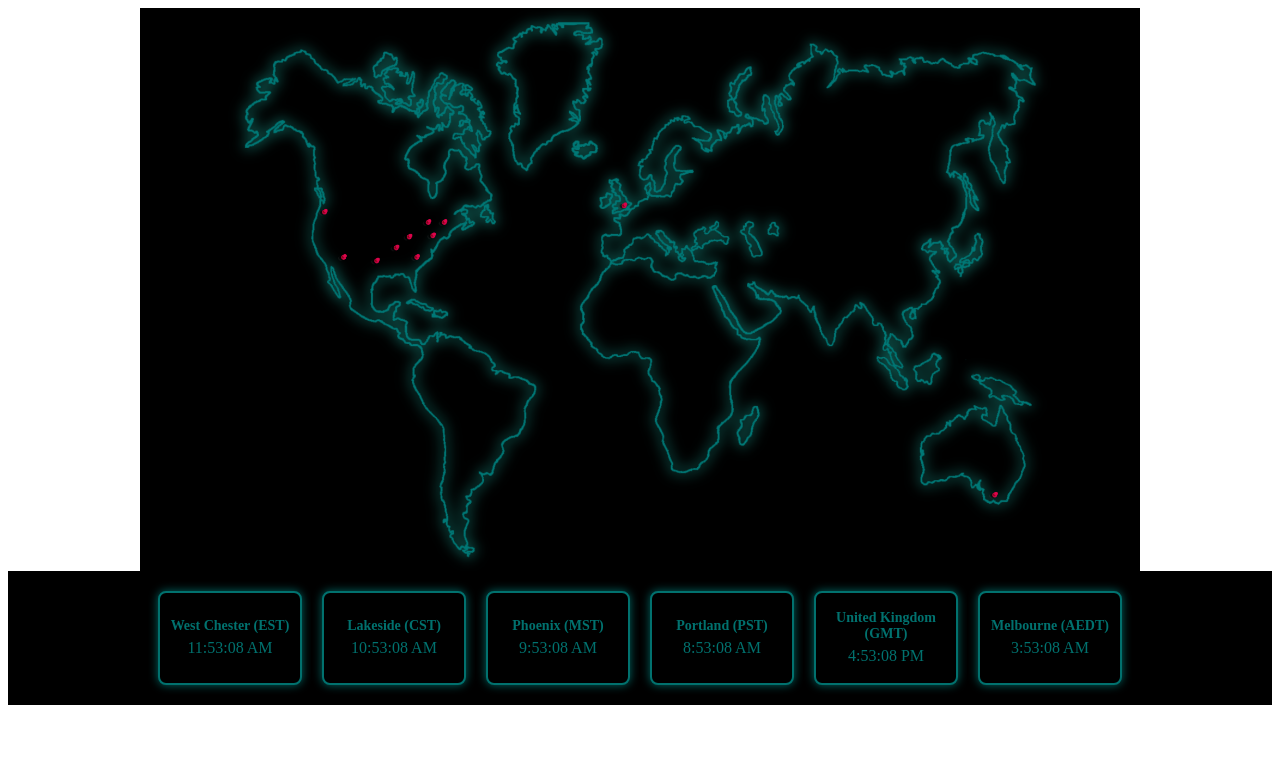
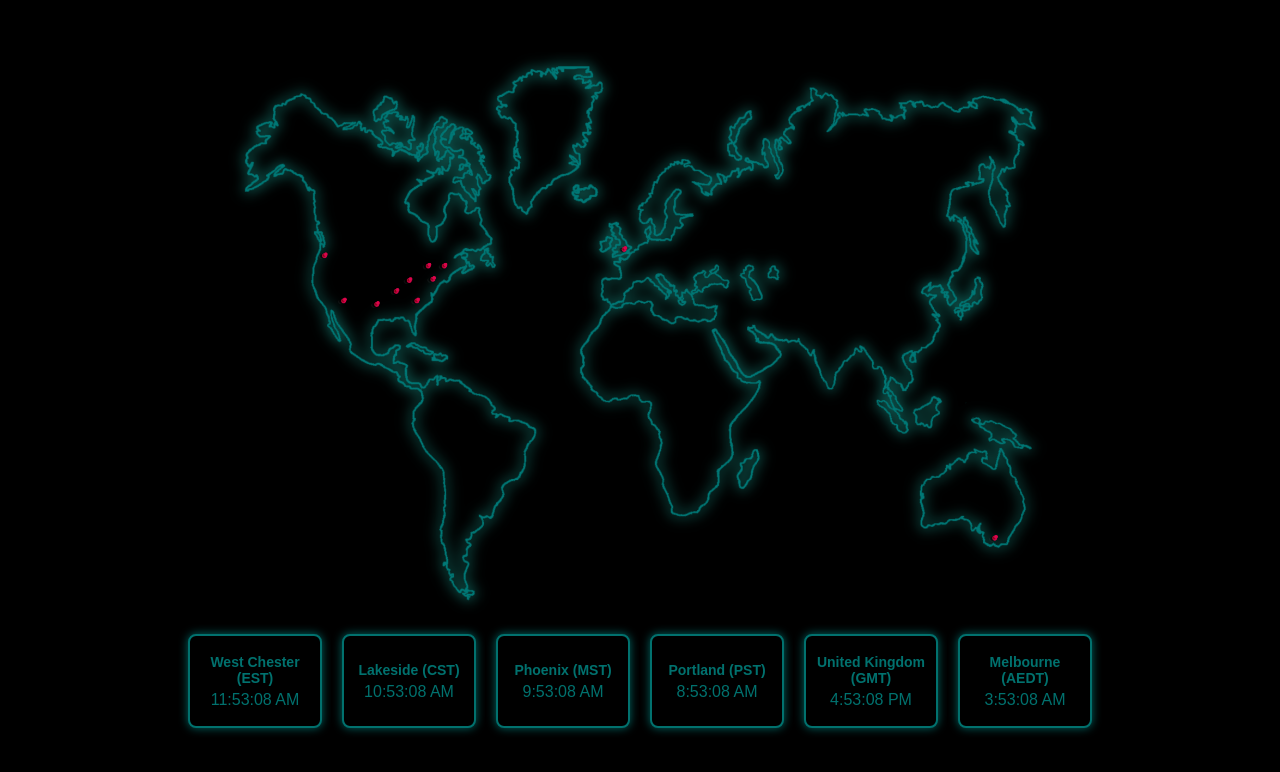
Before and after one commit to ngio14/ejg923mvoJ92jIA92jmnv92W2jwo, a plain HTML site: page index.html in a window 1280 px wide. Drawn offline with Linux system fonts and the light colour scheme.

Commit message:
Add files via upload

```diff
--- a/index.html
+++ b/index.html
@@ -6,66 +6,84 @@
     <meta name="viewport" content="width=device-width, initial-scale=1.0">
     <title>Time Zone Clocks</title>
     <style>
-
-	.logo {
-    		display: block;          /* Ensures the image is treated as a block-level element */
-    		margin: 0 auto 0px;        	/* Centers the image and adds space below it */
-    		max-width: 2000px;        /* Set maximum width to make the image responsive */
-    		height: auto;            /* Maintains the image's aspect ratio */
-		padding: 0;
-		background-color: #000;
-	      }
-
-        body p {
-            background-color: #000; /* Black background */
-	    font-family: Arial, sans-serif;
+        /* Resetting default styles and ensuring full height */
+        html, body {
+            margin: 0;
+            padding: 0;
+            height: 100%;
             display: flex;
+            flex-direction: column;
             justify-content: center;
             align-items: center;
-            height: 100vh;
-            margin: 0;
-	    padding: 0;
+            background-color: #000;
+            font-family: Arial, sans-serif;
+        }
 
-            overflow-x: hidden; /* Prevent body horizontal scroll */
+        /* Styling for logo image */
+        .logo {
+            display: block;
+            margin: 0 auto;
+            max-width: 100%;
+            height: auto;
+            background-color: #000;
+            padding: 0;
         }
-        .clock-container  {
-	    background-color: #000;
-	    display: flex;
-            flex-direction: row;
+
+        /* Styling for the clock container */
+        .clock-container {
+            display: flex;
+            flex-wrap: wrap;  /* Allow clocks to wrap if the screen is too small */
             justify-content: center;
             align-items: center;
             gap: 20px;
-            flex-wrap: nowrap; /* Prevent wrapping to a new row */
-            overflow-x: auto; /* Enable horizontal scrolling if needed */
             padding: 20px;
+            overflow-x: auto;  /* Enable horizontal scroll if necessary */
         }
+
+        /* Styling for individual clocks */
         .clock {
-            background: #000; /* Black background */
+            background: #000;
             border: 2px solid #01716E; /* Royal neon blue */
             border-radius: 8px;
             padding: 5px;
             text-align: center;
             box-shadow: 0px 0px 10px rgba(1, 113, 110, 0.9); /* cyan blue glow */
-            width: 130px; /* Fixed width */
-            height: 80px; /* Fixed height */
+            width: 120px;  /* Adjust width to be more responsive */
+            height: 80px;
             display: flex;
             flex-direction: column;
             justify-content: center;
             align-items: center;
         }
+
+        /* Clock header styling */
         .clock h2 {
             margin: 0 0 5px;
-            font-size: 14px; /* Smaller font */
+            font-size: 14px;
             color: #01716E; /* Royal neon blue text */
         }
+
+        /* Clock time styling */
         .clock .time {
-            font-size: 16px; /* Smaller font */
-            color: #01716E; /* Royal neon blue text */
+            font-size: 16px;
+            color: #01716E;
+        }
+
+        /* Responsive design for smaller screens */
+        @media (max-width: 768px) {
+            .clock-container {
+                flex-direction: column;  /* Stack clocks vertically on smaller screens */
+            }
+            .clock {
+                width: 100px;  /* Adjust width for smaller screens */
+                height: 70px;
+            }
         }
     </style>
 </head>
+
 <body>
-<img src="worldMap.png" alt="Logo" class="logo" width = "1000">
+    <img src="worldMap.png" alt="Logo" class="logo" width="1000">
 
     <div class="clock-container">
         <div class="clock">
@@ -115,4 +133,5 @@
         updateClocks(); // Initial call
     </script>
 </body>
+
 </html>
```
